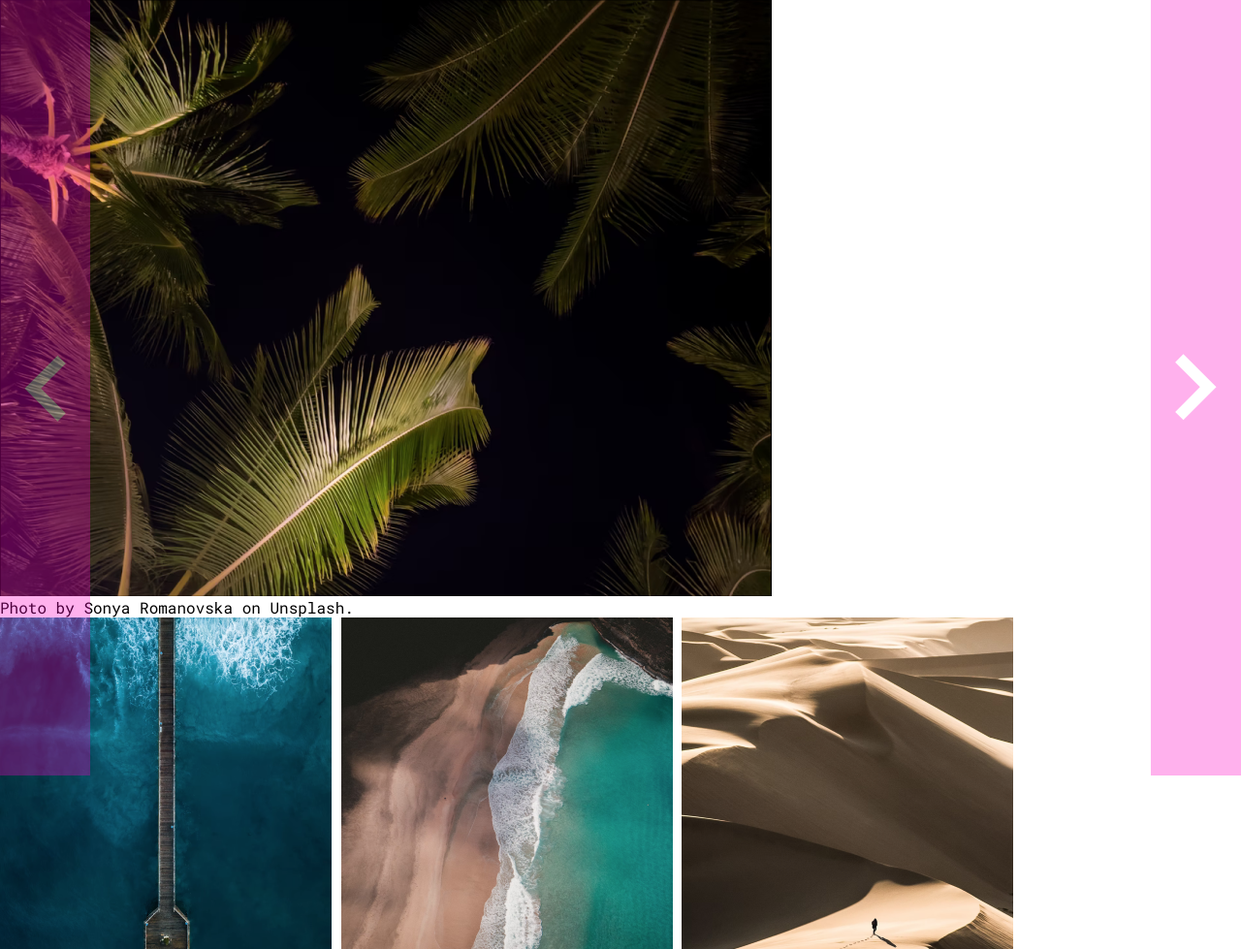
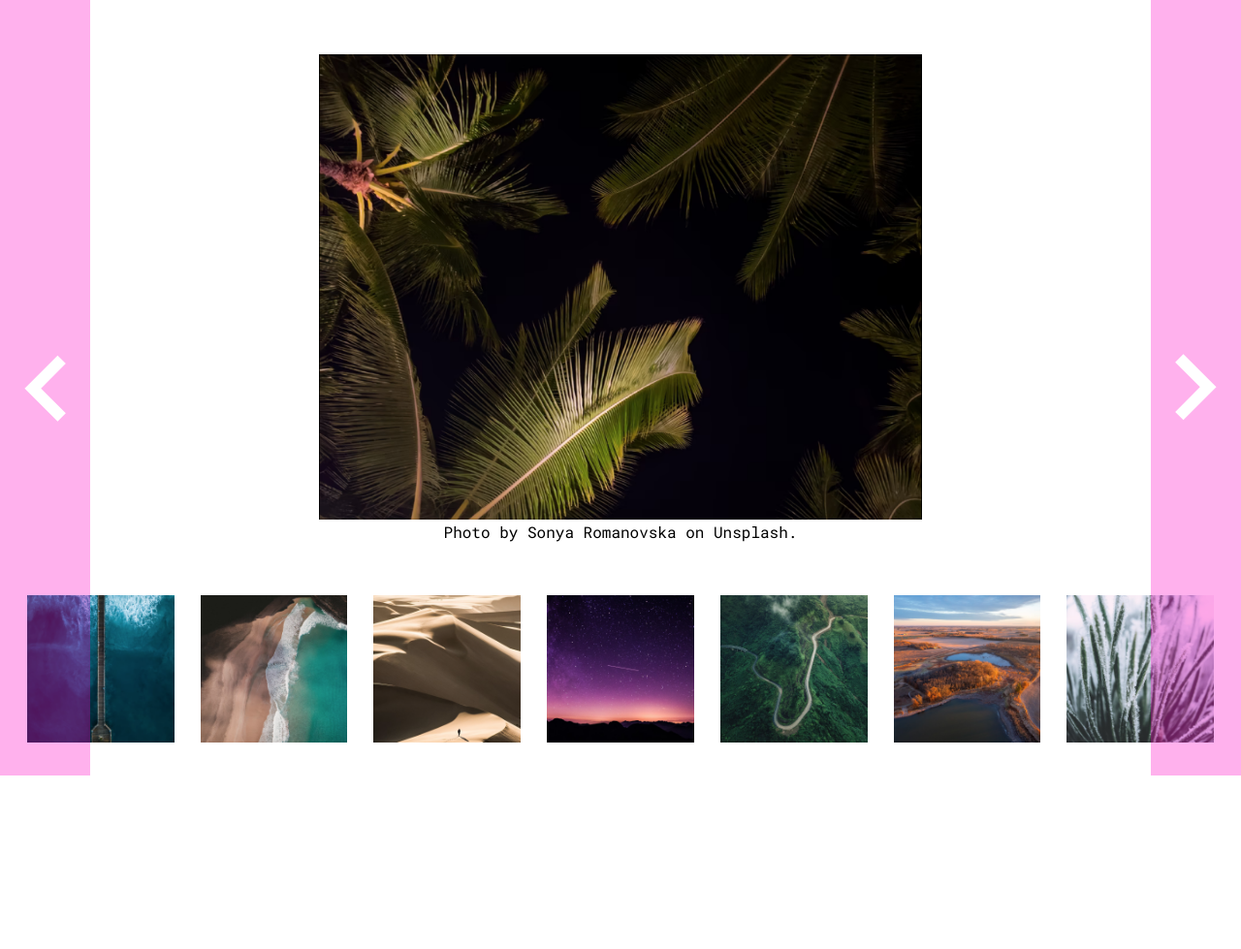
Before and after one commit to peter-hinch/advent-of-css-2022-day-09-image-carousel, a website: page index.html in a window 1280 px wide. Shown: the top 979 px of the page at 97% size. After the commit the page ends 800 px from the top, so only its background shows below. Drawn offline with nearby package versions, Linux system fonts and the light colour scheme.

Commit message:
Add styling for images.

```diff
--- a/styles.css
+++ b/styles.css
@@ -3,6 +3,43 @@
 body {
   font-family: 'Roboto Mono', monospace;
   height: 100vh;
+}
+
+section.carousel {
+  box-sizing: border-box;
+  display: flex;
+  flex-direction: column;
+  justify-content: space-between;
+  align-items: center;
+  height: 100vh;
+  padding: 0 28px 34px;
+  overflow: hidden;
+}
+
+.carousel__featured {
+  display: flex;
+  flex-direction: column;
+  justify-content: center;
+  align-items: center;
+  height: 100%;
+  max-width: calc(100vw - 240px);
+}
+
+.carousel__featured .featured__image {
+  max-height: 60vh;
+  max-width: 100%;
+}
+
+.carousel__thumbnails {
+  display: grid;
+  grid-template-columns: repeat(7, 1fr);
+  gap: 27px;
+}
+
+.carousel__thumbnails .thumbnail__image {
+  width: 100%;
+  height: auto;
+  max-height: 342px;
 }
 
 button.carousel__button {
```
